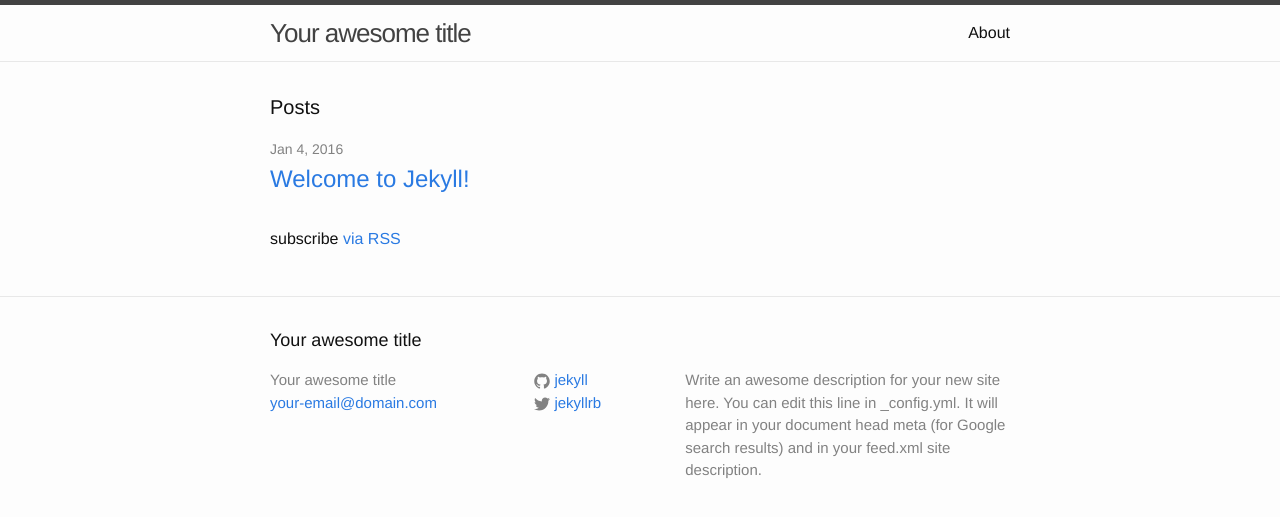
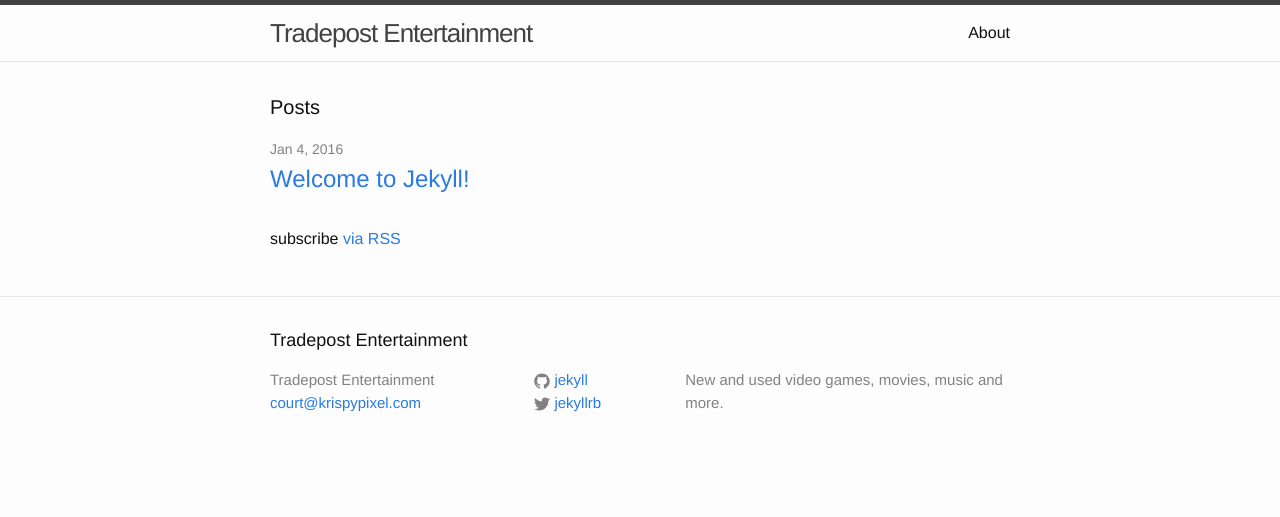
Before and after one commit to Courtny/Tradepost, a Jekyll site: the page built from index.html, in a window 1280 px wide. Shown: the top 517 px of the page. Built offline with Jekyll 4.4.1, drawn with Linux system fonts in a browser that asks for light colours.

Commit message:
Update config file.

```diff
--- a/_config.yml
+++ b/_config.yml
@@ -1,10 +1,8 @@
 # Site settings
-title: Your awesome title
-email: your-email@domain.com
+title: Tradepost Entertainment
+email: court@krispypixel.com
 description: > # this means to ignore newlines until "baseurl:"
-  Write an awesome description for your new site here. You can edit this
-  line in _config.yml. It will appear in your document head meta (for
-  Google search results) and in your feed.xml site description.
+  New and used video games, movies, music and more.
 baseurl: "/tradepost" # the subpath of your site, e.g. /blog/
 url: "http://yourdomain.com" # the base hostname & protocol for your site
 twitter_username: jekyllrb
```
